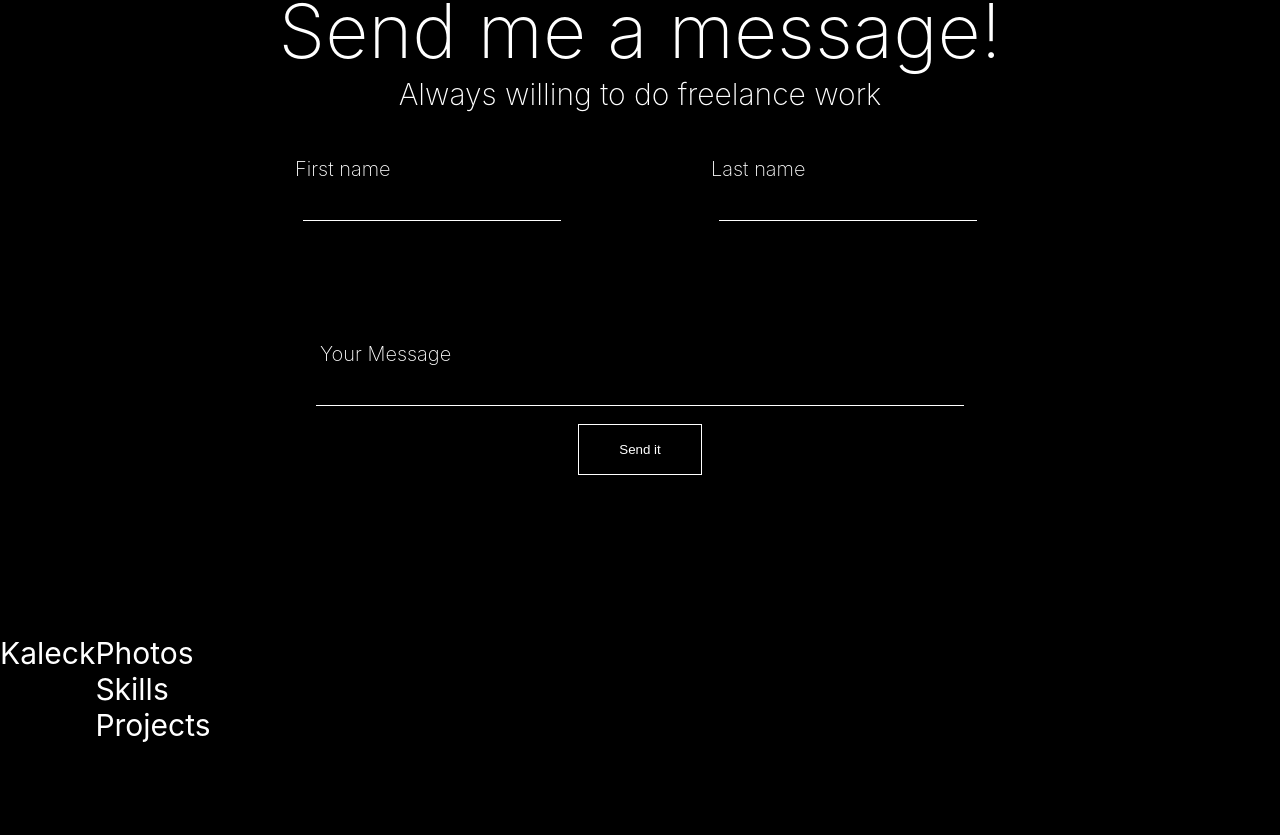
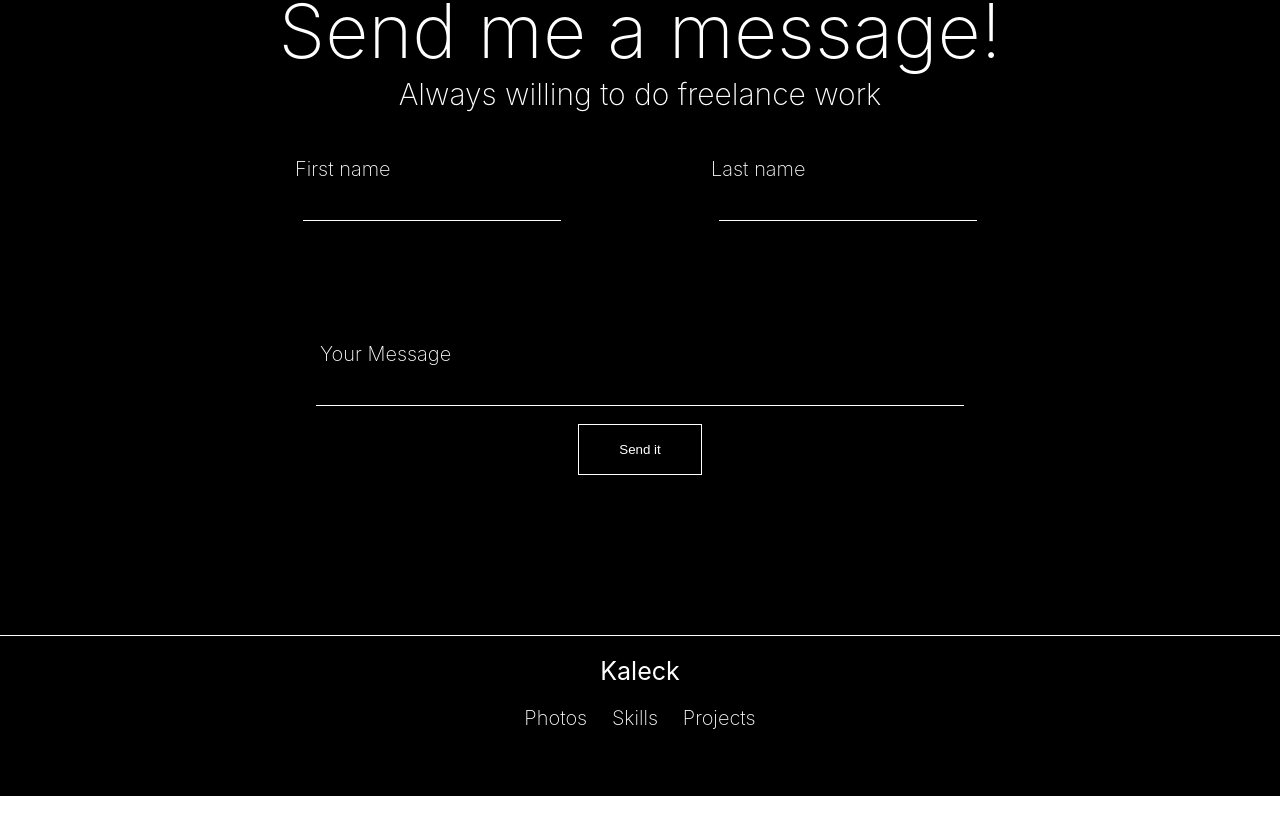
Before and after one commit to kaleckh/kaleckh.github.io, a React (Create React App) app: page / in a window 1280 px wide. Shown: the part 3556-4391 px from the top of the page. After the commit the page ends 4352 px from the top, so only its background shows below. Built offline with nearby package versions, Linux system fonts and the light colour scheme.

Commit message:
footer made

```diff
--- a/src/App.css
+++ b/src/App.css
@@ -291,6 +291,7 @@ a {
 .githubLink {
     color: white;
     text-decoration: underline;
+    margin: 8px;
 }
 
 .four {
@@ -361,12 +362,6 @@ a {
 .griditem {
     height: 50px;
     text-align: center;
-}
-
-.footer {
-    display: flex;
-    background-color: black;
-    height: 80vh;
 }
 
 .sectionFive {
@@ -450,6 +445,32 @@ li {
 
 .show {
     opacity: 1;
+}
+
+.footerSections {
+    display: flex;
+    font-weight: 200;
+    justify-content: space-around;
+    width: 20%;
+}
+
+.footer {
+    display: flex;
+    flex-direction: column;
+    align-items: center;
+    background-color: black;
+    height: 20vh;
+    border-top: 1px solid white
+}
+
+.name {
+    font-weight: 400;
+    margin: 20px;
+    font-size: 25px;
+}
+
+.footerSection {
+    font-size: 20px;
 }
 
 @media (width < 1300px) {
--- a/src/App.js
+++ b/src/App.js
@@ -132,7 +132,7 @@ function App() {
         </div>
       </div>
       <div className="sectionFive">
-        <div className="skills">Skills</div>
+        <div id="skills" className="skills">Skills</div>
         <div className="skillsNameContainer">
           <div className="frontContainer">
             <div className="frontend">Frontend</div>
@@ -209,12 +209,14 @@ function App() {
         {sent && <div className="contactP">Message Sent!</div>}
       </form>
       <div className="footer">
-          <div>Kaleck</div>
-          <div>
-            <div>Photos</div>
-            <div>Skills</div>
-            <div>Projects</div>
-          </div>
+        <div className="name">Kaleck</div>
+        <div className="footerSections">
+          <a href="#section-2" className="footerSection">
+            Photos
+          </a>
+          <a href="#skills" className="footerSection">Skills</a>
+          <a href="#section-3" className="footerSection">Projects</a>
+        </div>
       </div>
     </div>
   );
```
